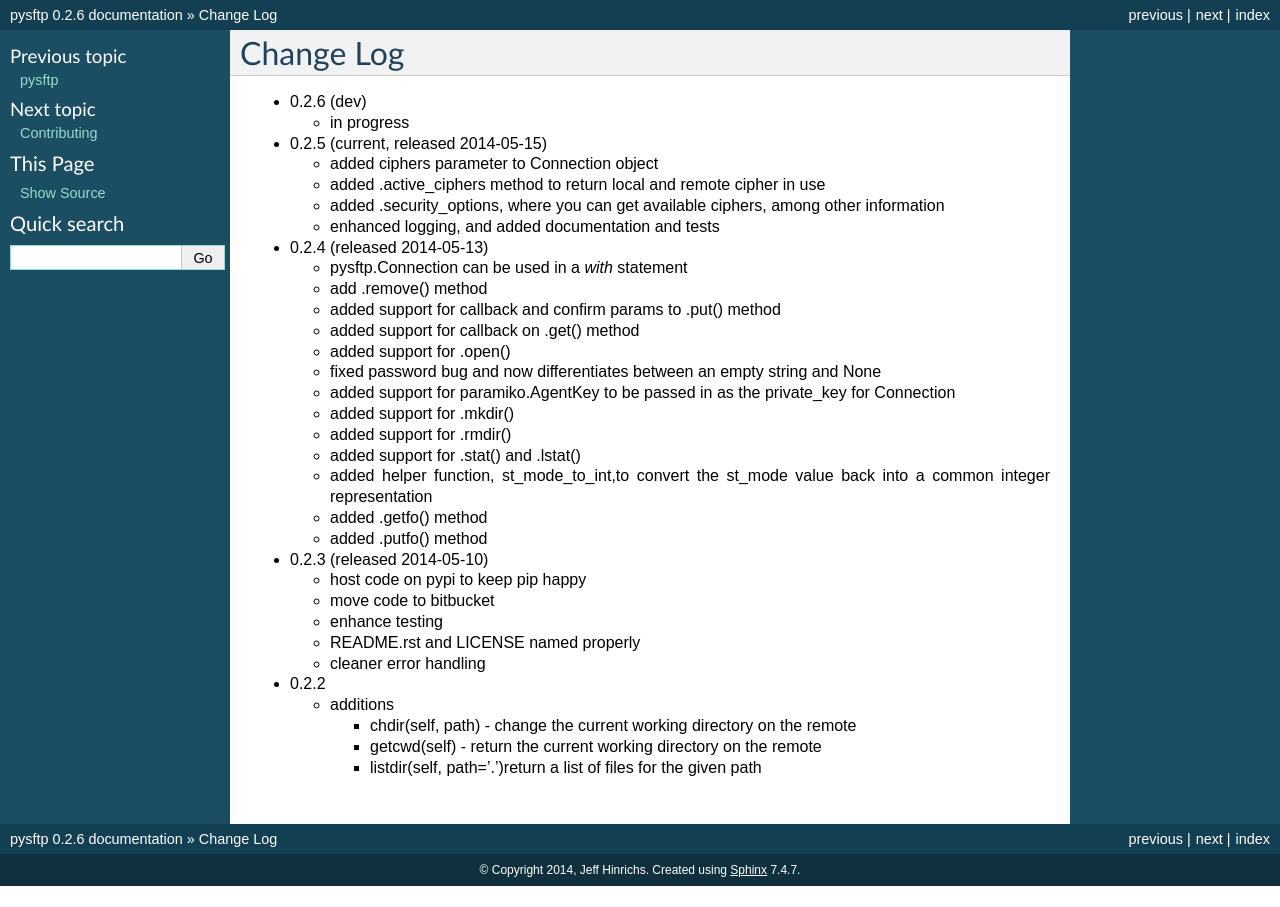
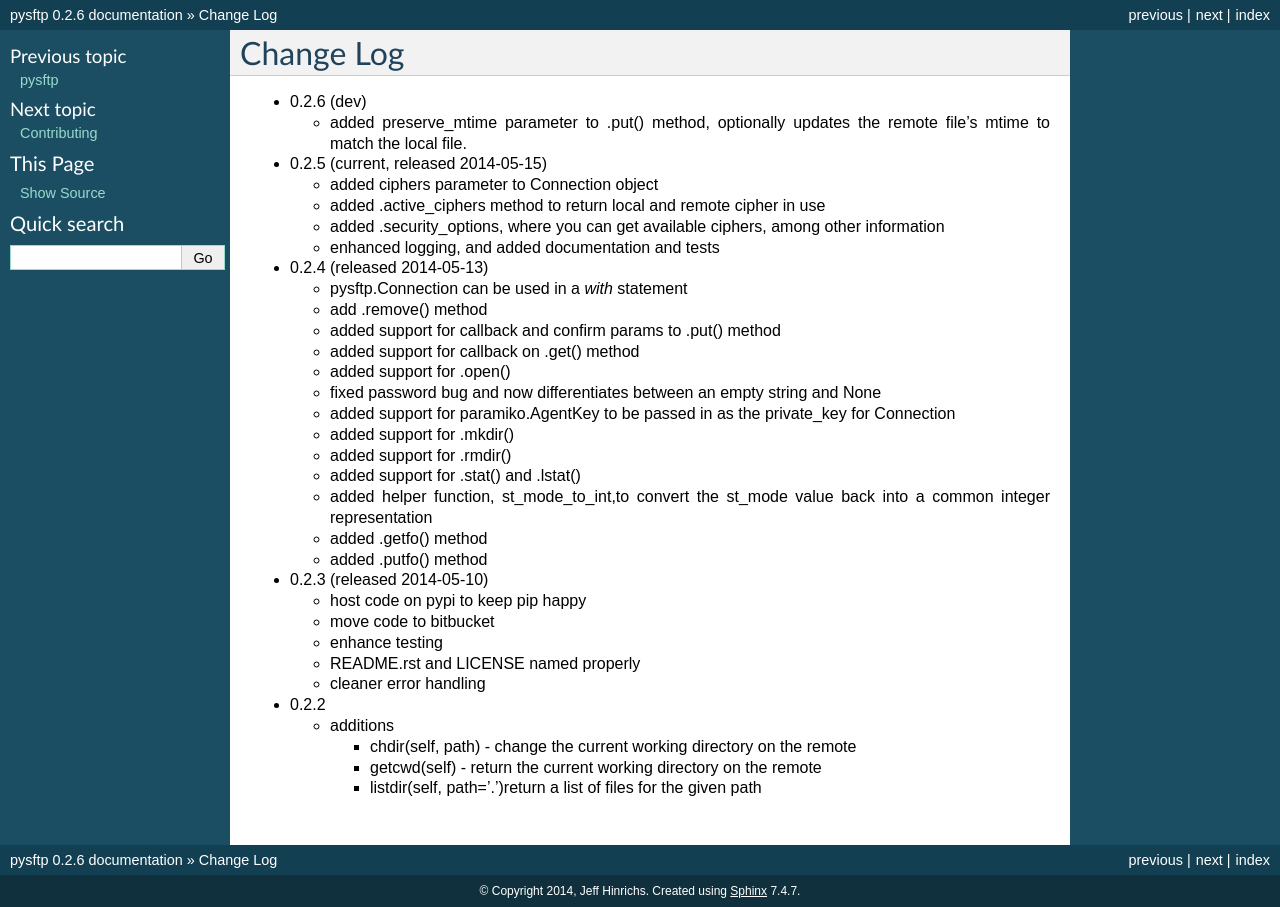
Before and after one commit to ryhsiao/pysftp, a Sphinx documentation site: the page built from docs/changes.rst, in a window 1280 px wide. Built offline with Sphinx 7.4.7, drawn with Linux system fonts in a browser that asks for light colours.

Commit message:
updated changes, see issue #30

```diff
--- a/docs/changes.rst
+++ b/docs/changes.rst
@@ -4,7 +4,7 @@ Change Log
 
 * 0.2.6 (dev)
 
-  * in progress
+  * added preserve_mtime parameter to .put() method, optionally updates the remote file's mtime to match the local file.
 
 * 0.2.5 (current, released 2014-05-15)
 
```
